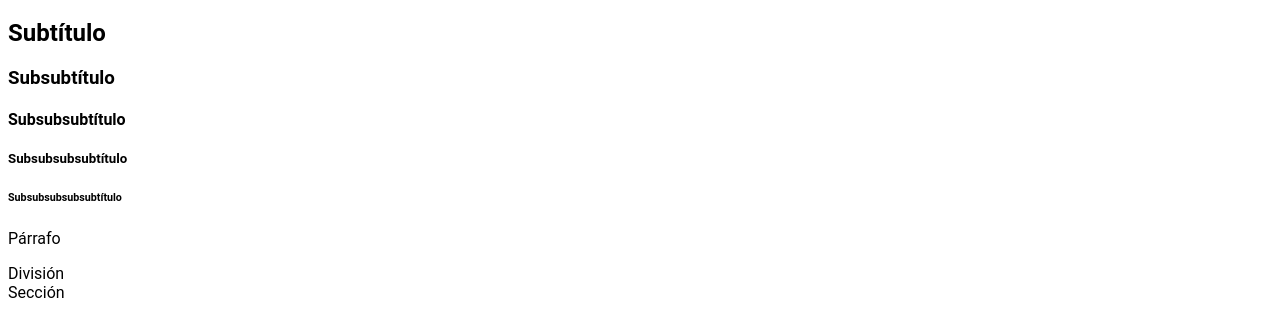
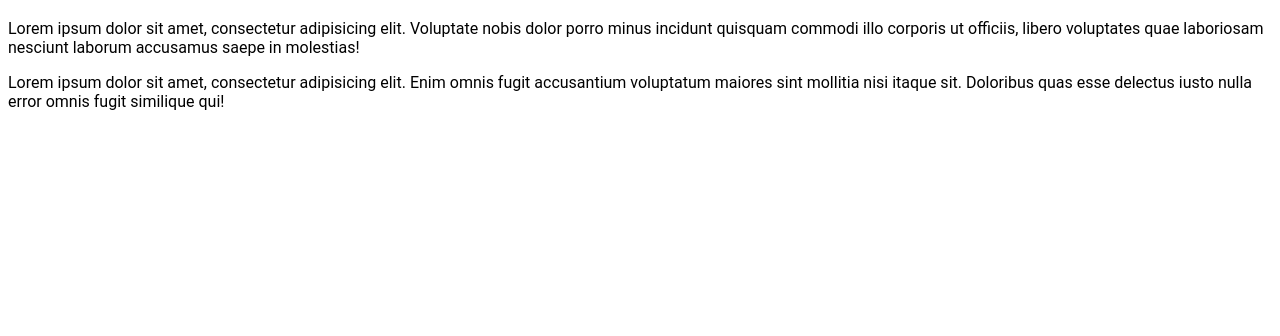
Before and after one commit to nschurmann/ramas, a plain HTML site: page index.html in a window 1280 px wide. Shown: the part 62-398 px from the top of the page. Drawn offline with Linux system fonts and the light colour scheme.

Commit message:
Borrando subtitulos y agregando lorem

```diff
--- a/index.html
+++ b/index.html
@@ -9,13 +9,7 @@
 </head>
 <body>
   <h1>La letra es Roboto</h1>
-  <h2>Subtítulo</h2>
-  <h3>Subsubtítulo</h3>
-  <h4>Subsubsubtítulo</h4>
-  <h5>Subsubsubsubtítulo</h5>
-  <h6>Subsubsubsubsubtítulo</h6>
-  <p>Párrafo</p>
-  <div>División</div>
-  <section>Sección</section>
+  <p>Lorem ipsum dolor sit amet, consectetur adipisicing elit. Voluptate nobis dolor porro minus incidunt quisquam commodi illo corporis ut officiis, libero voluptates quae laboriosam nesciunt laborum accusamus saepe in molestias!</p>
+  <p>Lorem ipsum dolor sit amet, consectetur adipisicing elit. Enim omnis fugit accusantium voluptatum maiores sint mollitia nisi itaque sit. Doloribus quas esse delectus iusto nulla error omnis fugit similique qui!</p>
 </body>
 </html>
```
